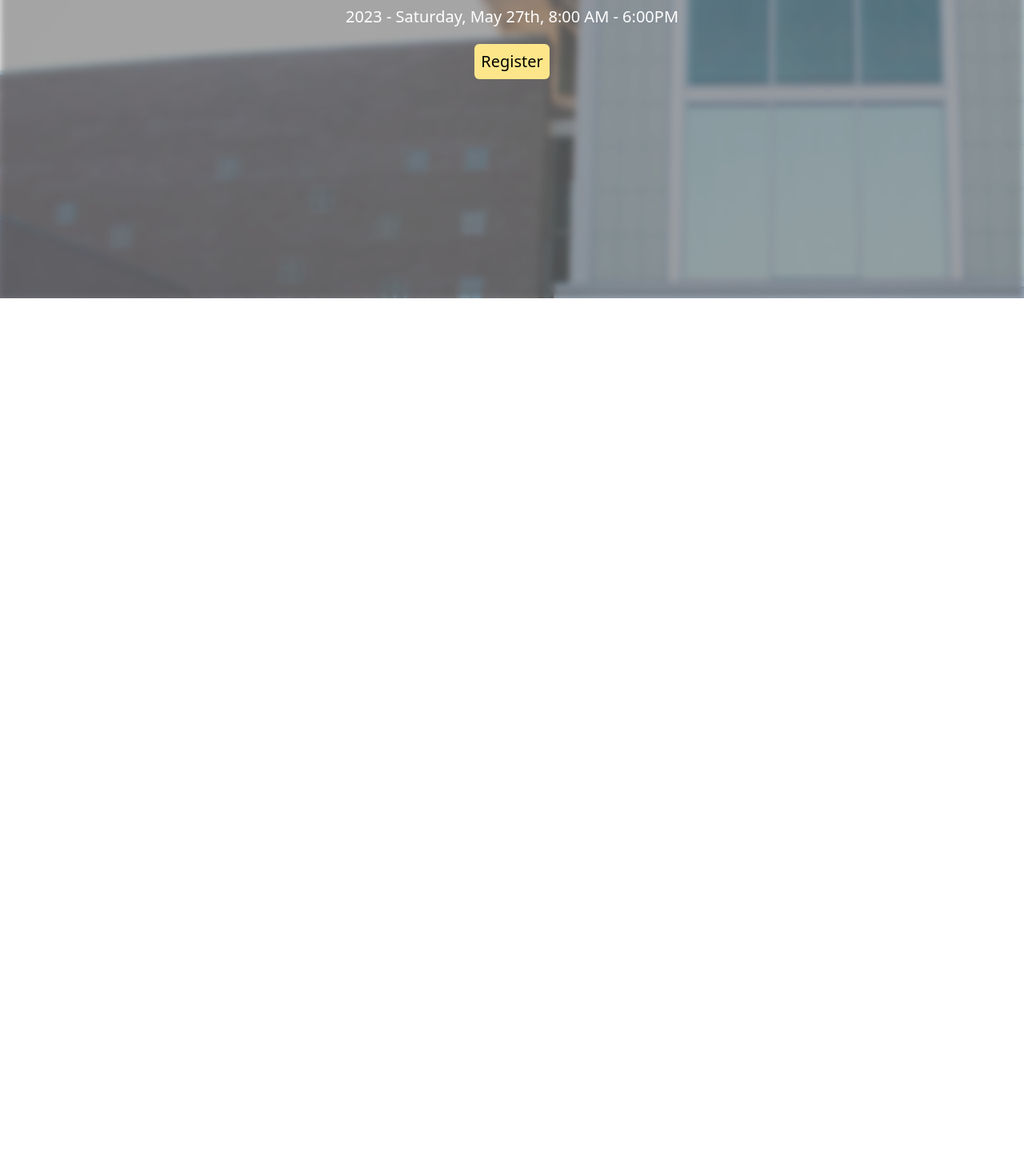
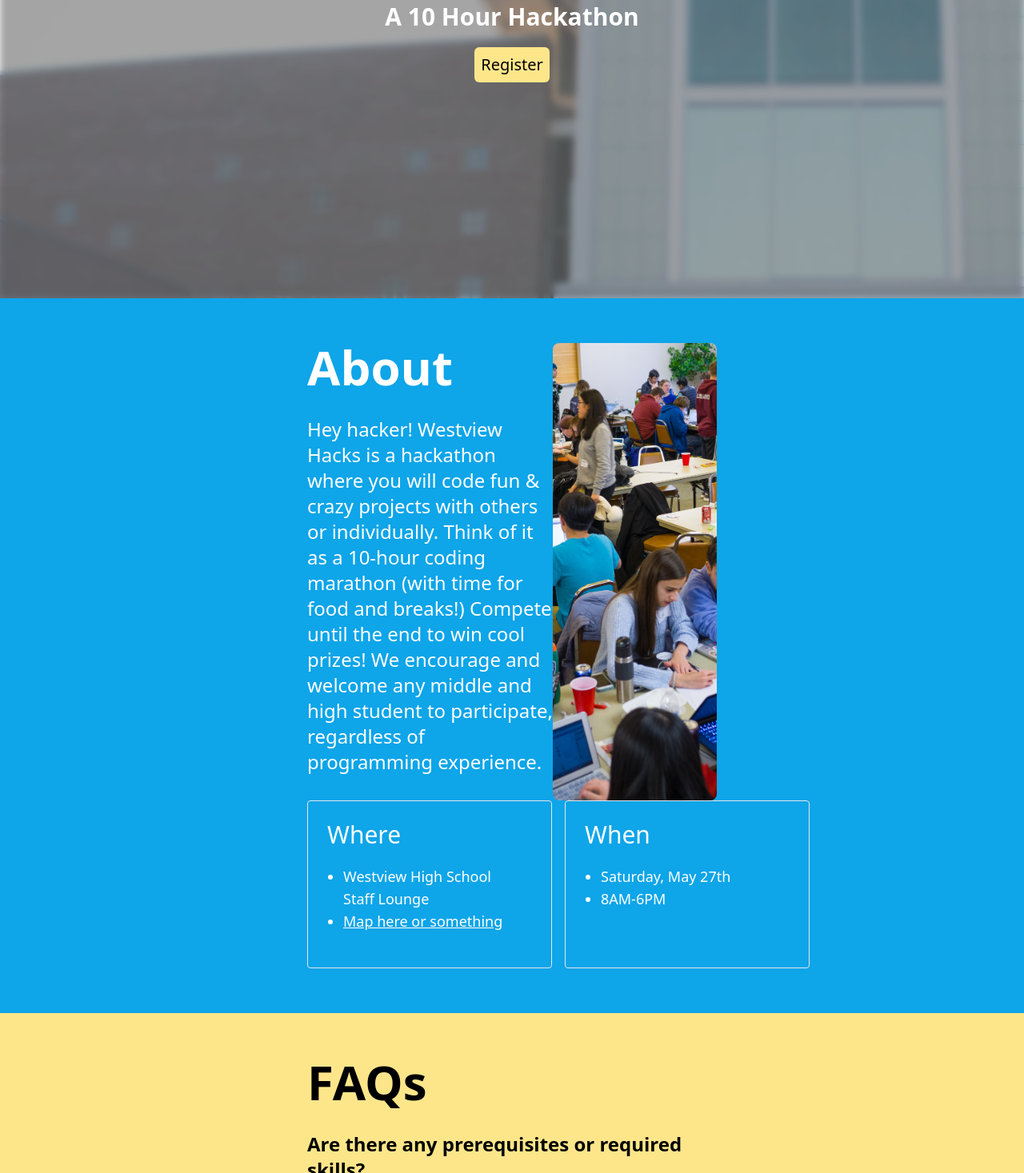
Before and after one commit to Steve-Dusty/westview-hacks, a website: page src/index.html in a window 1280 px wide. Shown: the part 491-1958 px from the top of the page at 80% size. Before the commit the page ends 864 px from the top, so only its background shows below. Drawn offline with nearby package versions, Linux system fonts and the light colour scheme; files that its build step writes are made by us from their sources.

Commit message:
created info and FAQ sections

```diff
--- a/package.json
+++ b/package.json
@@ -3,6 +3,6 @@
     "tailwindcss": "^3.2.7"
   },
   "scripts": {
-    "build-css": "npx tailwindcss -i ./src/input.css -o ./dist/output.css"
+    "build-css": "npx tailwindcss -i ./src/input.css -o ./dist/output.css --watch"
   }
 }
--- a/src/index.html
+++ b/src/index.html
@@ -22,10 +22,72 @@
     <div class="flex flex-col justify-center items-center h-screen backdrop-blur-sm bg-white/30 backdrop-brightness-50">
       <h1 class="font-black text-8xl text-amber-200">Westview Hacks</h1>
       <p class="mt-3 mb-5 font-medium text-white text-2xl underline decoration-wavy decoration-sky-500">An in-person hackathon for middle and high schoolers in Westview High School</p>
-      <p class="text-white font-medium text-xl">2023 - Saturday, May 27th, 8:00 AM - 6:00PM</p>
+      <p class="text-white text-3xl font-extrabold">A 10 Hour Hackathon</p>
       <a class="mt-5 p-2 text-xl text-black font-medium bg-amber-200 rounded-md" href="https://docs.google.com/forms/d/e/1FAIpQLSfcQ-MwMholKStfGZ6xIiRcOSXhdBZQbnmUOqDgc-PSCgyIYQ/viewform?usp=sf_link">Register</a>
     </div>
   </div>
   <!-- Info section -->
+  <div class="bg-sky-500 px-96 py-14 text-white">
+    <!-- about section-->
+    <div class="flex">
+      <div>
+        <h1 class="text-6xl pb-8 font-semibold">About</h1>
+        <p class="text-2xl pb-8">Hey hacker! Westview Hacks is a hackathon where you will code fun & crazy projects with others or individually.
+          Think of it as a 10-hour coding marathon (with time for food and breaks!)
+          Compete until the end to win cool prizes! We encourage and welcome any middle and high student to participate, regardless of programming experience.
+        </p>
+      </div>
+      <img src="img/aboutpic.jpg" alt="picture of a hackathon event" class="w-2/5 object-cover rounded-lg"/>
+    </div>
+    <!-- details section -->
+    <div class="flex">
+      <div class="border rounded p-6 mr-2">
+        <h2 class="text-3xl">Where</h2>
+        <ul class="list-disc p-5 w-64 text-lg">
+          <li>Westview High School Staff Lounge</li>
+          <li class="underline">Map here or something</li>
+        </ul>
+      </div>
+      <div class="border rounded p-6 ml-2">
+        <h2 class="text-3xl">When</h2>
+        <ul class="list-disc p-5 w-64 text-lg">
+          <li>Saturday, May 27th</li>
+          <li>8AM-6PM</li>
+        </ul>
+      </div>
+    </div>
+  </div>
+  <!-- FRQ section -->
+  <div class="bg-amber-200 px-96 py-14 text-black">
+    <h1 class="text-6xl font-semibold">FAQs</h1>
+    <div class="py-8">
+      <h2 class="text-2xl font-bold">Are there any prerequisites or required skills?</h2>
+      <p class="text-lg pt-2">Not at all! This hackathon is designed for people of all levels. If this is your first time, you will certainly learn a lot.</p>
+    </div>
+    <div class="py-8">
+      <h2 class="text-2xl font-bold">Are there any prerequisites or required skills?</h2>
+      <p class="text-lg pt-2">Not at all! This hackathon is designed for people of all levels. If this is your first time, you will certainly learn a lot.</p>
+    </div>
+    <div class="py-8">
+      <h2 class="text-2xl font-bold">Are there any prerequisites or required skills?</h2>
+      <p class="text-lg pt-2">Not at all! This hackathon is designed for people of all levels. If this is your first time, you will certainly learn a lot.</p>
+    </div>
+    <div class="py-8">
+      <h2 class="text-2xl font-bold">Are there any prerequisites or required skills?</h2>
+      <p class="text-lg pt-2">Not at all! This hackathon is designed for people of all levels. If this is your first time, you will certainly learn a lot.</p>
+    </div>
+    <div class="py-8">
+      <h2 class="text-2xl font-bold">Are there any prerequisites or required skills?</h2>
+      <p class="text-lg pt-2">Not at all! This hackathon is designed for people of all levels. If this is your first time, you will certainly learn a lot.</p>
+    </div>
+    <div class="py-8">
+      <h2 class="text-2xl font-bold">Are there any prerequisites or required skills?</h2>
+      <p class="text-lg pt-2">Not at all! This hackathon is designed for people of all levels. If this is your first time, you will certainly learn a lot.</p>
+    </div>
+    <div class="py-8">
+      <h2 class="text-2xl font-bold">Are there any prerequisites or required skills?</h2>
+      <p class="text-lg pt-2">Not at all! This hackathon is designed for people of all levels. If this is your first time, you will certainly learn a lot.</p>
+    </div>
+  </div>
 </body>
 </html>
```
Also changed, not shown: src/img/aboutpic.jpg (added).
